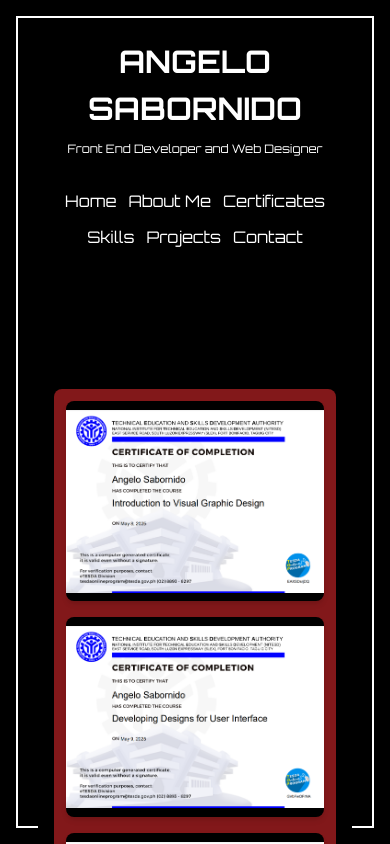
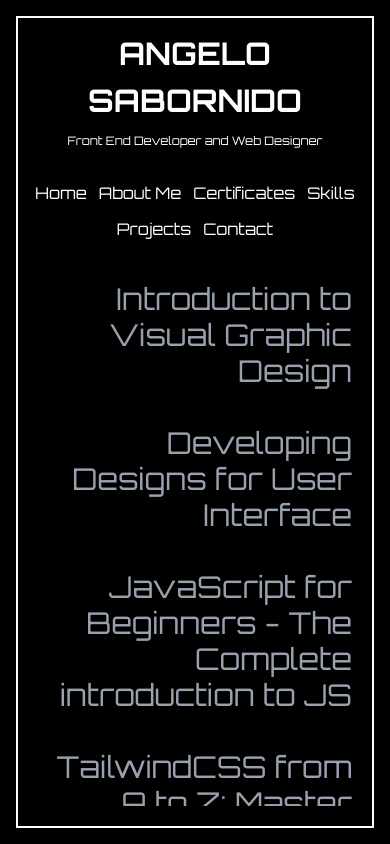
Before and after one commit to Gilooooo/Portfolio2025, a Next.js app: page / in a window 390 px wide. Both pictures are taken after a click on the button "Certificates". Shown: the top 844 px of the page. Built offline with nearby package versions, Linux system fonts and the light colour scheme.

Commit message:
Certificate ui

```diff
--- a/src/_Components/Certificates/Certificates.jsx
+++ b/src/_Components/Certificates/Certificates.jsx
@@ -7,51 +7,13 @@ export default function Certificates() {
   ];
 
   return (
-    <div className="flex justify-center items-center h-full w-full fadein">
-      <section className="bg-red-900 p-3 w-full h-3/4 sm:w-3/4 md:w-2/3 rounded-lg overflow-hidden">
-        <div
-          className="
-            flex
-            flex-wrap
-            md:flex-nowrap
-            md:overflow-x-auto
-            scroll-smooth
-            scroll-thin
-            md:snap-x
-            md:snap-mandatory
-            gap-4
-            h-full
-            justify-center
-            items-center
-          "
-        >
-          {certificates.map((src, index) => (
-            <div
-              key={index}
-              className="
-                snap-center
-                flex-shrink-0
-                w-full
-                sm:w-[48%]
-                md:w-[45%]
-                lg:w-[30%]
-                bg-black
-                rounded-lg
-                overflow-hidden
-                shadow-md
-                h-[200px]
-                sm:h-[250px]
-                md:h-full
-              "
-            >
-              <img
-                src={src}
-                alt={`Certificate ${index + 1}`}
-                className="w-full h-full object-contain"
-              />
-            </div>
-          ))}
-        </div>
+    <div className="flex justify-center items-center h-full w-full fadein overflow-hidden">
+      <section className="text-gray-400 sm:p-3 w-full h-full flex flex-col items-end sm:gap-16 gap-9 text-end overflow-auto ">
+        <p className="lg:text-6xl md:text-4xl text-3xl">Introduction to Visual Graphic Design</p>
+        <p className="lg:text-6xl md:text-4xl text-3xl">Developing Designs for User Interface</p>
+        <p className="lg:text-6xl md:text-4xl text-3xl">JavaScript for Beginners - The Complete introduction to JS</p>
+        <p className="lg:text-6xl md:text-4xl text-3xl">TailwindCSS from A to Z: Master TailwindCSS Quickly</p>
+        <p className="lg:text-6xl md:text-4xl text-3xl">AMAZING | JavaScript Programming with Examples in One Day</p>
       </section>
     </div>
   );
--- a/src/app/page.js
+++ b/src/app/page.js
@@ -62,7 +62,7 @@ export default function Hero() {
 
   return (
     <div className="bg-black flex items-center justify-center h-[100dvh] gap-16 p-4 lg:p-7">
-      <main className="p-5 bg-black flex flex-col items-center gap-[32px] h-full w-full border-2 border-white">
+      <main className="md:p-5 p-3 bg-black flex flex-col items-center gap-[32px] h-full w-full border-2 border-white">
         <div className="text-center text-white">
           <h1 ref={nameRef} className="text-[clamp(1.5rem,8vw,4rem)] font-bold text-center">
             ANGELO SABORNIDO
@@ -92,7 +92,7 @@ export default function Hero() {
           </ul>
         </nav>
 
-        <section className="w-full h-full bg-black text-white p-4">
+        <section className="w-full h-full bg-black text-white sm:p-4 p-2 overflow-hidden">
           {renderSection()}
         </section>
       </main>
```
